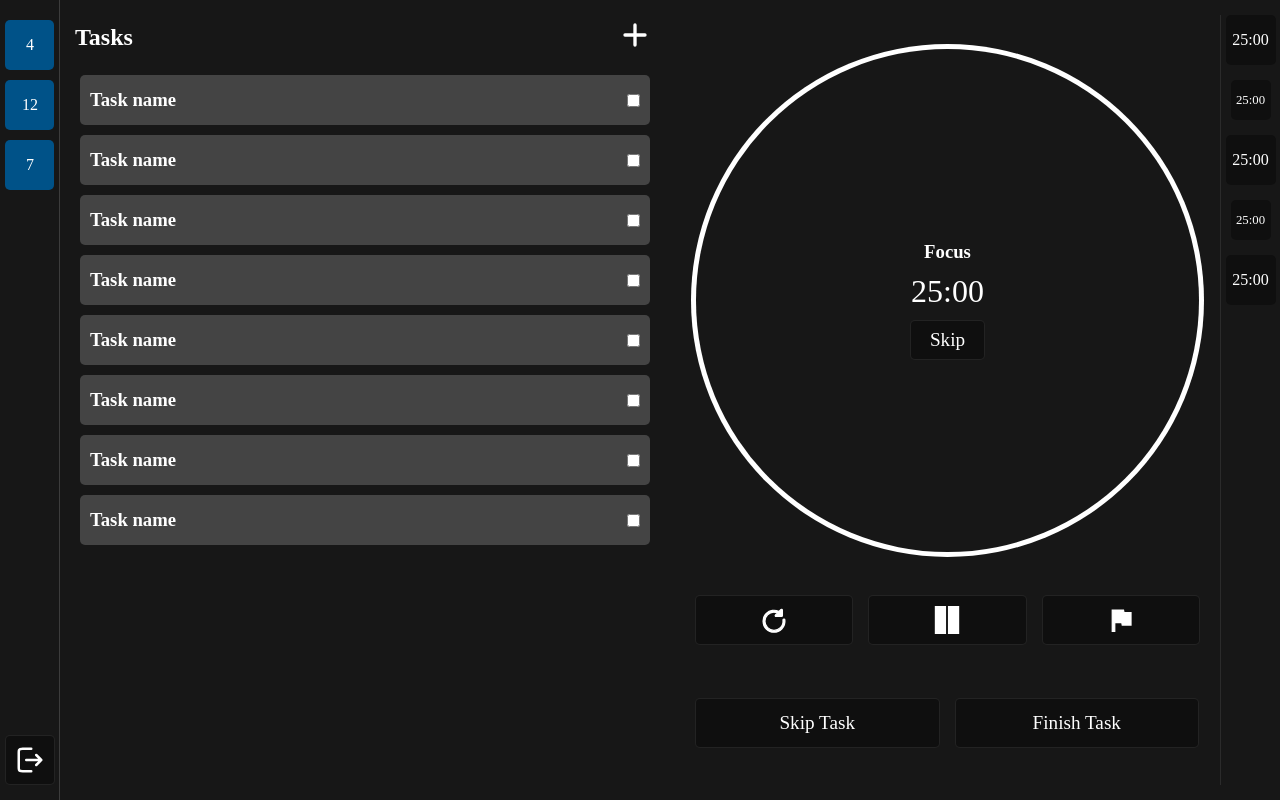
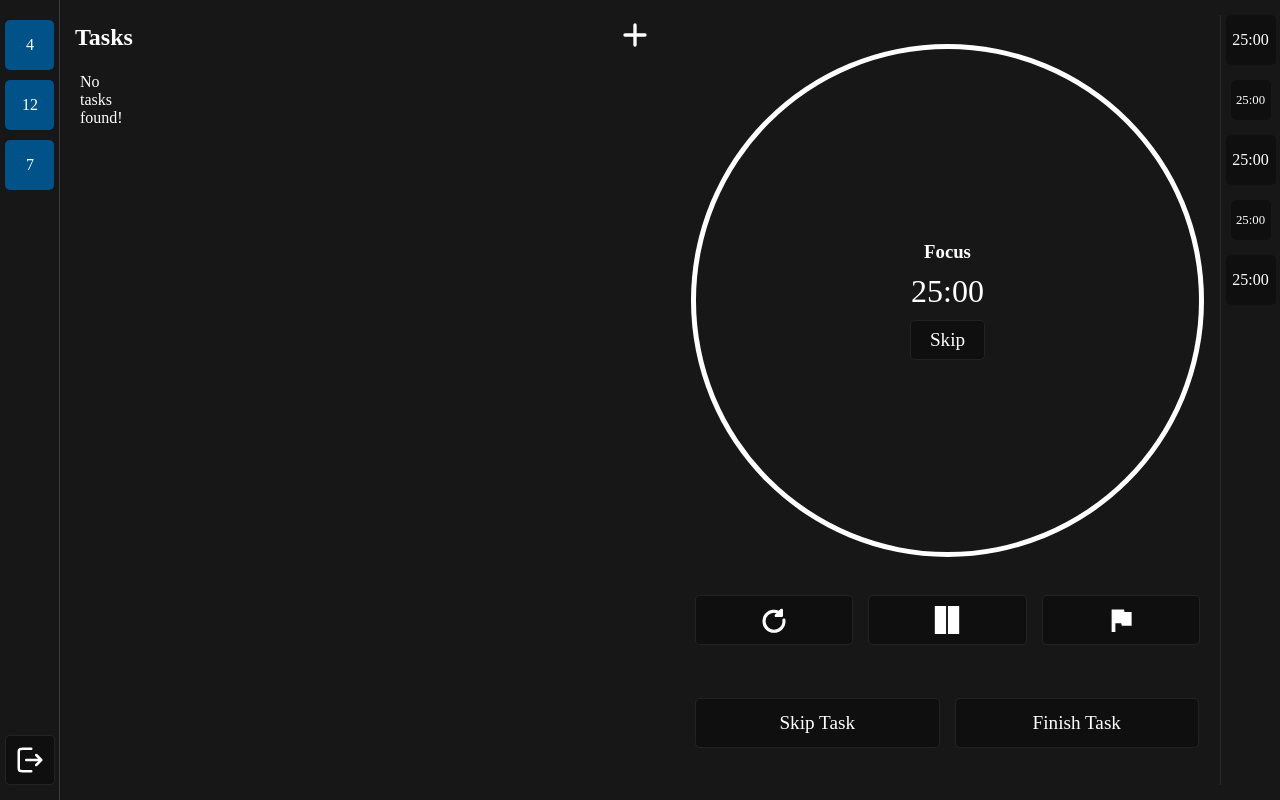
Before and after one commit to Stefan0712/get-it-done, a React (Create React App) app: page / in a window 1280 px wide. Built offline with nearby package versions, Linux system fonts and the light colour scheme; a web font is replaced by a local one.

Commit message:
Wrapped the App component inside the provider for the redux store and replaced hard-coded tasks with a map that uses a Task component with all tasks saved inside the redux store

```diff
--- a/src/components/SideMenu/Settings/Settings.js
+++ b/src/components/SideMenu/Settings/Settings.js
@@ -9,6 +9,7 @@ import { resetAppSettings } from '../../../store/appSettingsSlice';
 
 
 const Settings = ({closeSettings}) => {
+    const dispatch = useDispatch();
 
     const { requestWakeLock, releaseWakeLock } = useWakeLock();
 
@@ -34,9 +35,9 @@ const Settings = ({closeSettings}) => {
                 <div className={styles.section}>
                     <div className={styles['half-button-set']}>
                         <h2>Reset Items</h2>
-                        <button onClick={enterFullScreen}>Reset Projects</button>
-                        <button onClick={exitFullScreen}>Reset Tasks</button>
-                        <button onClick={exitFullScreen}>Reset Settings</button>
+                        <button onClick={()=>dispatch(resetProjects())}>Reset Projects</button>
+                        <button onClick={()=>dispatch(resetTasks())}>Reset Tasks</button>
+                        <button onClick={()=>dispatch(resetAppSettings())}>Reset Settings</button>
                     </div>
                     <div className={styles['half-button-set']}>
                         <h2>Themes</h2>
--- a/src/components/Tasks/Task/Task.js
+++ b/src/components/Tasks/Task/Task.js
@@ -1,5 +1,12 @@
-const Task = () => {
-    return (  );
+import styles from '../Tasks.module.css';
+
+const Task = ({data}) => {
+    return (
+        <div className={styles.task}>
+            <h3>{data.title}</h3>
+            <input type='checkbox' checked={data.isCompleted}></input>
+        </div>
+     );
 }
 
 export default Task;
--- a/src/components/Tasks/Tasks.js
+++ b/src/components/Tasks/Tasks.js
@@ -2,12 +2,15 @@ import { IconLibrary } from '../../IconLibrary';
 import NewTask from './Task/NewTask';
 import styles from './Tasks.module.css';
 import { useState } from 'react';
+import Task from './Task/Task';
+import { useSelector } from 'react-redux';
 
 
 
 const Tasks = () => {
 
-    const [showNewTask, setShowNewTask] = useState(false)
+    const [showNewTask, setShowNewTask] = useState(false);
+    const tasks = useSelector(state=>state.tasks);
 
     return (
         <div className={styles.tasks}>
@@ -17,38 +20,7 @@ const Tasks = () => {
                 <button onClick={()=>setShowNewTask(true)}><img src={IconLibrary.Plus} alt='open new project'></img></button>
             </div>
             <div className={styles.container}>
-                <div className={styles.task}>
-                    <h3>Task name</h3>
-                    <input type='checkbox'></input>
-                </div>
-                <div className={styles.task}>
-                    <h3>Task name</h3>
-                    <input type='checkbox'></input>
-                </div>
-                <div className={styles.task}>
-                    <h3>Task name</h3>
-                    <input type='checkbox'></input>
-                </div>
-                <div className={styles.task}>
-                    <h3>Task name</h3>
-                    <input type='checkbox'></input>
-                </div>
-                <div className={styles.task}>
-                    <h3>Task name</h3>
-                    <input type='checkbox'></input>
-                </div>
-                <div className={styles.task}>
-                    <h3>Task name</h3>
-                    <input type='checkbox'></input>
-                </div>
-                <div className={styles.task}>
-                    <h3>Task name</h3>
-                    <input type='checkbox'></input>
-                </div>
-                <div className={styles.task}>
-                    <h3>Task name</h3>
-                    <input type='checkbox'></input>
-                </div>
+                {tasks && tasks.length > 0 ? tasks.map((task, index)=>(<Task data={task} key={index} />)) : <p>No tasks found!</p>}
             </div>
 
         </div>
--- a/src/index.js
+++ b/src/index.js
@@ -2,10 +2,12 @@ import React from 'react';
 import ReactDOM from 'react-dom/client';
 import './index.css';
 import App from './App';
+import { Provider } from 'react-redux';
+import store from './store/store';
 
 const root = ReactDOM.createRoot(document.getElementById('root'));
 root.render(
-  <React.StrictMode>
+  <Provider store={store}>
     <App />
-  </React.StrictMode>
+  </Provider>
 );
```
